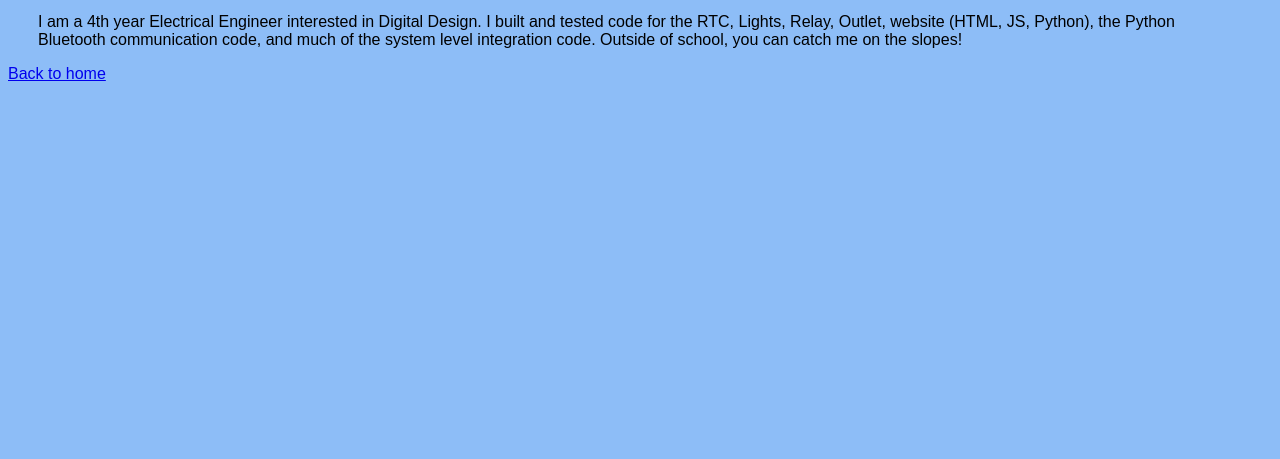
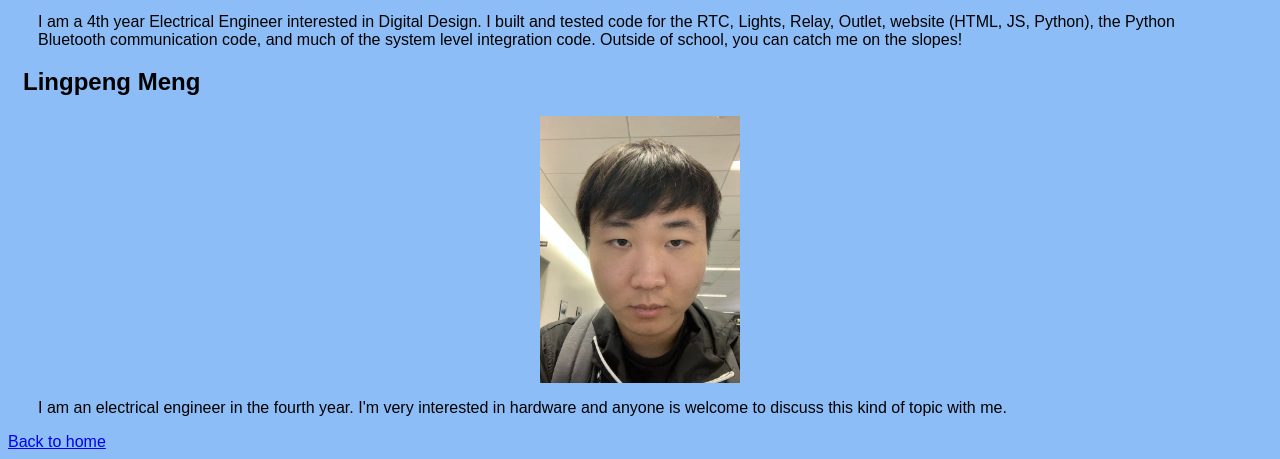
Before and after one commit to chasebastian/E-Sea-E, a plain HTML site: page docs/team.html in a window 1280 px wide. Shown: the part 607-1066 px from the top of the page. Before the commit the page ends 800 px from the top, so only its background shows below. Drawn offline with Linux system fonts and the light colour scheme.

Commit message:
added lingpeng to team page

```diff
--- a/docs/team.html
+++ b/docs/team.html
@@ -17,6 +17,11 @@
             <img src="assets/chase.jpg" width="100px">
             <p> I am a 4th year Electrical Engineer interested in Digital Design. I built and tested code for the RTC, Lights, Relay, Outlet, website (HTML, JS, Python), the Python Bluetooth communication code, and much of the system level integration code. Outside of school, you can catch me on the slopes! </p>
         </section>
+        <section class="team-info">
+            <h2> Lingpeng Meng </h2>
+            <img src="assets/lingpeng.jpg" width="100px">
+            <p> I am an electrical engineer in the fourth year. I'm very interested in hardware and anyone is welcome to discuss this kind of topic with me.</p>
+        </section>
         <a href="/E-Sea-E"> Back to home </a>
     </body>
 </html>
```
Also changed, not shown: docs/assets/lingpeng.jpg (added).
